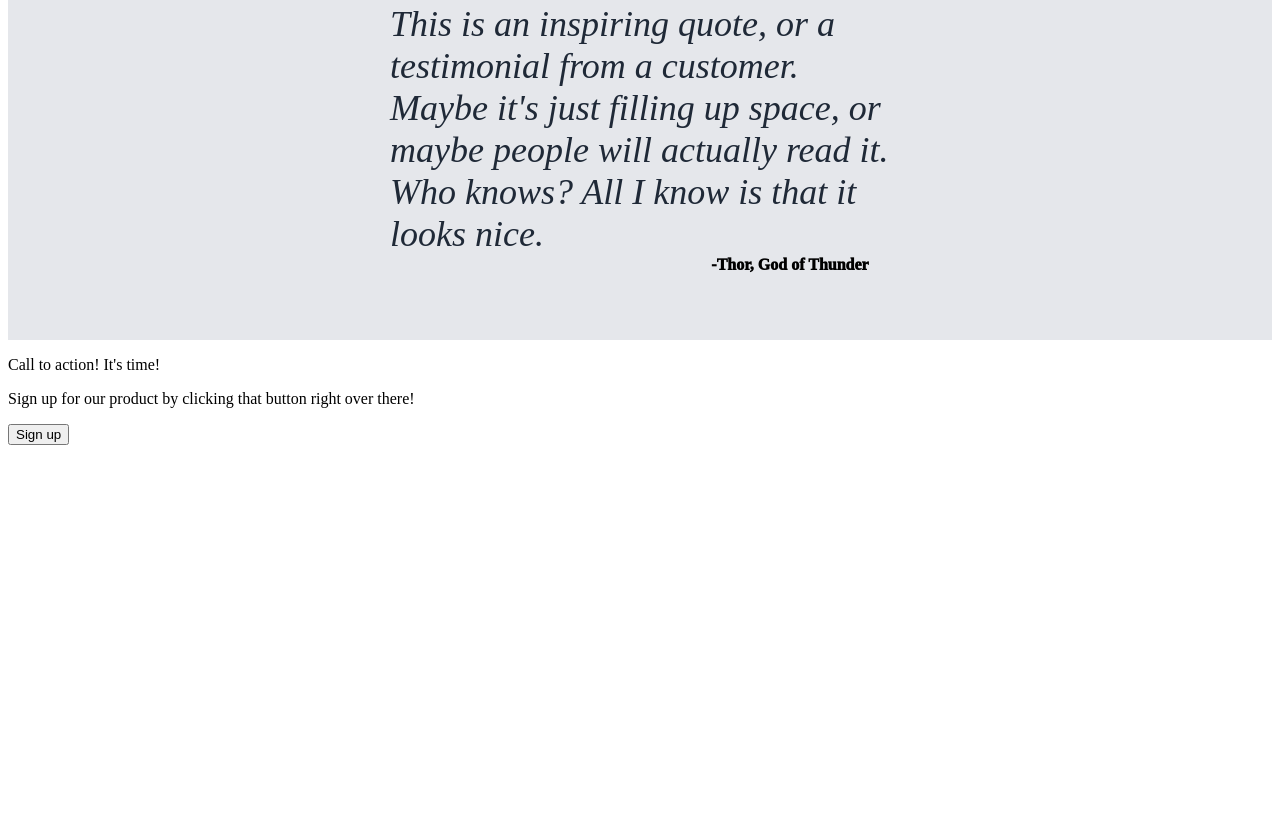
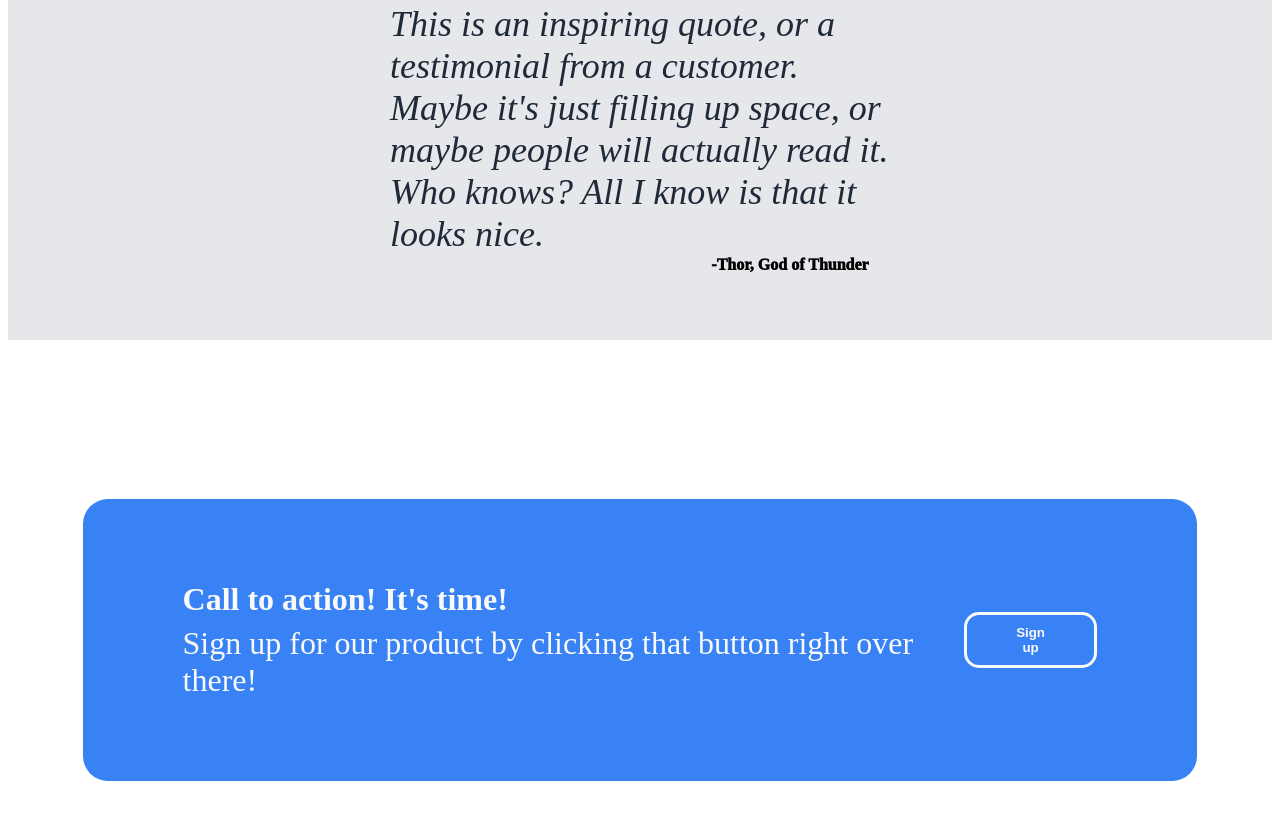
Before and after one commit to dittygoops/landing-page, a plain HTML site: page index.html in a window 1280 px wide. Shown: the part 1355-2175 px from the top of the page. Before the commit the page ends 1808 px from the top, so only its background shows below. Drawn offline with Linux system fonts and the light colour scheme.

Commit message:
Add styles to call-to-action section

```diff
--- a/styles.css
+++ b/styles.css
@@ -132,3 +132,45 @@
     padding-left: 300px;
     font-weight: 1000;
 }
+
+.call-to-action-section {
+    height: 400px;
+    display: flex;
+    justify-content: center;
+    align-items: center;
+    padding: 100px;
+}
+
+.call-to-action-container {
+    display: flex;
+    background-color: #3882F6;
+    justify-content: space-around;
+    padding: 50px 100px;
+    width: 1200px;
+    border-radius: 25px;
+}
+
+.call-to-action-text {
+    display: flex;
+    flex-direction: column;
+    color: #F9FAF8;
+    font-size: 32px;
+    width: 800px;
+}
+
+.call-to-action-text-header {
+    font-weight: bold;
+    margin-bottom: -25px;
+}
+
+.call-to-action-button {
+    height: fit-content;
+    align-self: center;
+    padding: 10px 40px;
+    border-radius: 15px;
+    border-color: #F9FAF8;
+    color: #F9FAF8;
+    background-color: #3882F6;
+    font-weight: bold;
+    border: solid;
+}
```
